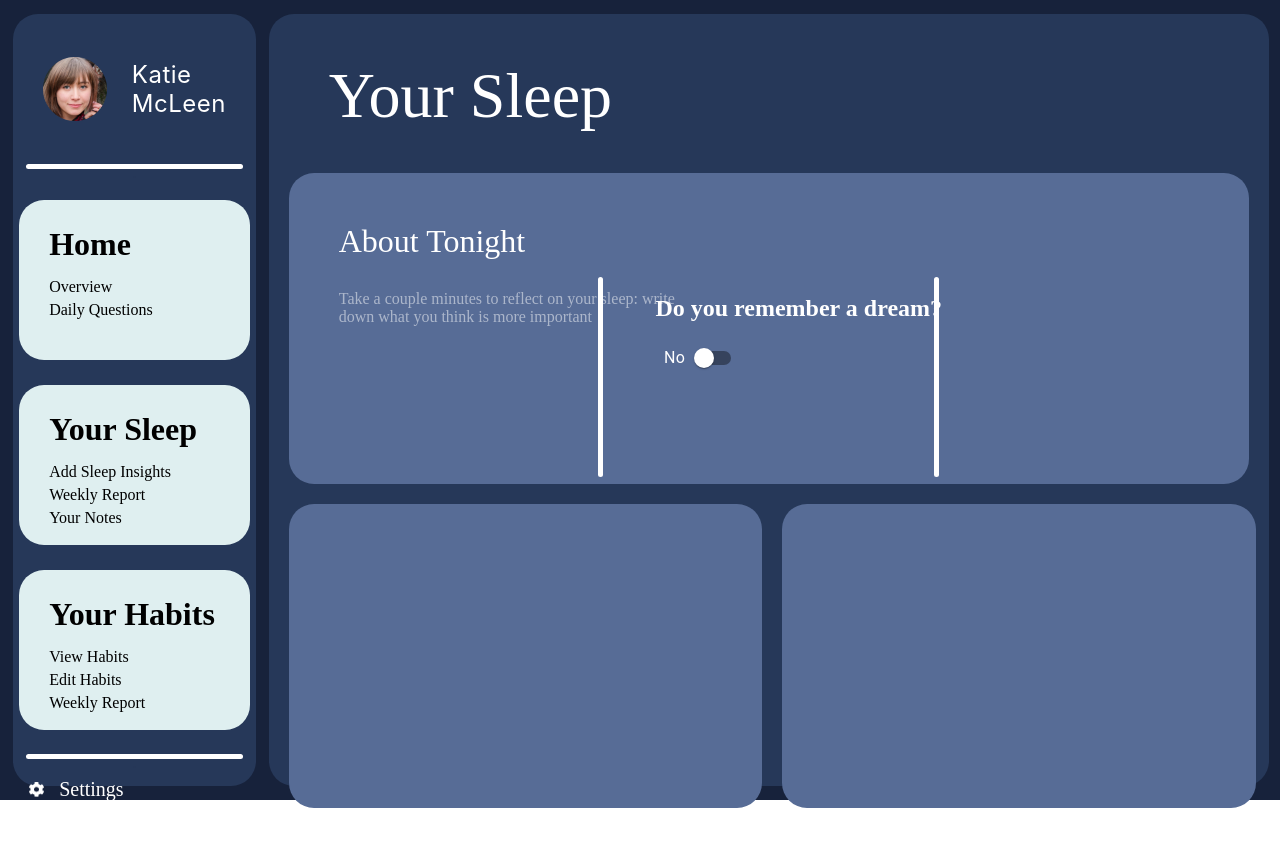
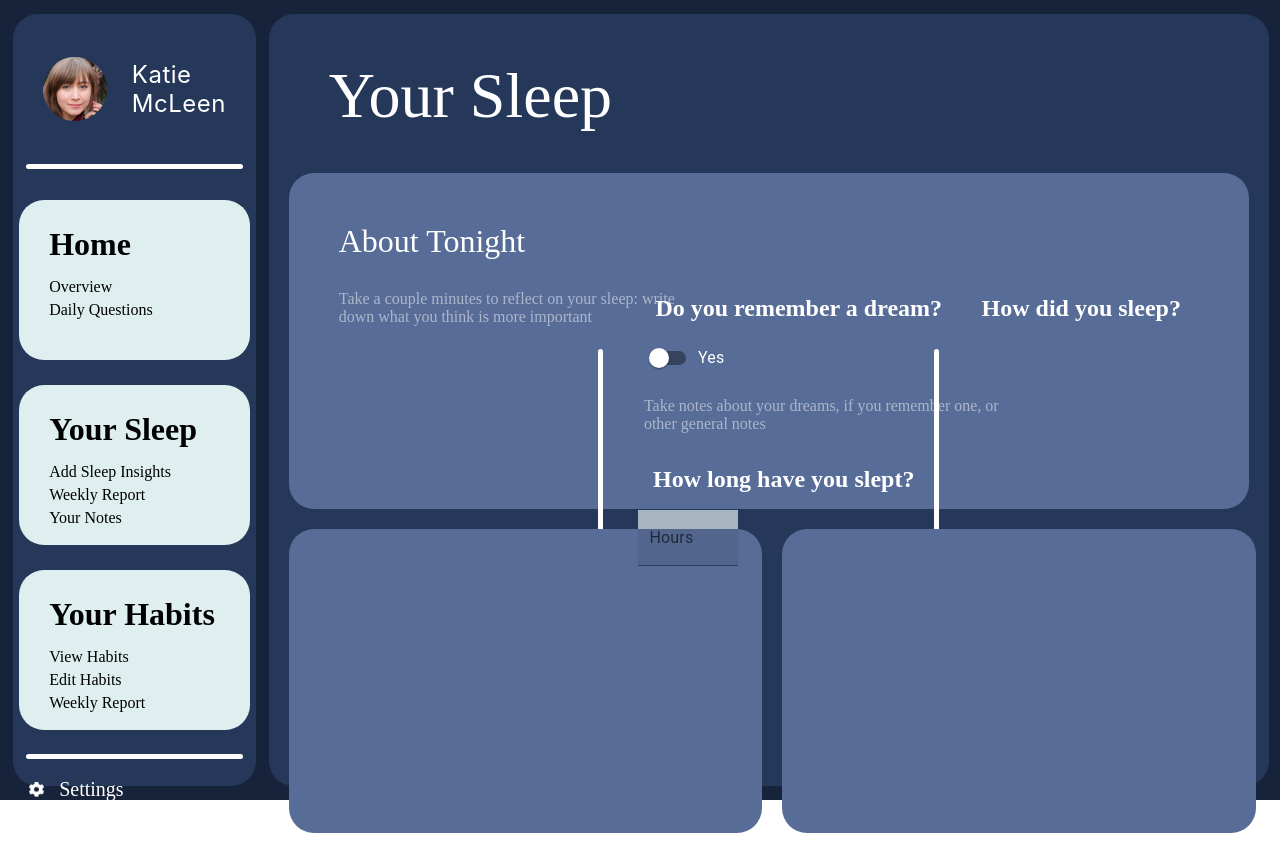
Before and after one commit to nite-app/nite, a React (Create React App) app: page /page2 in a window 1280 px wide. Built offline with nearby package versions, Linux system fonts and the light colour scheme.

Commit message:
Page2MainPanelLeft&Center

```diff
--- a/src/App.css
+++ b/src/App.css
@@ -340,9 +340,11 @@
 }
 
 .pg2maintop {
+
 }
 
 .pg2mainbottom {
+
 }
 
 .pg2mainheader {
@@ -388,8 +390,47 @@
   width: 100px;
   padding-left: 20px;
   border-radius: 15px;
-  margin-left: -1vw;
+  margin-left: 0.5vw;
   color: white;
+}
+
+.mainpanelcenter2text{
+  font-weight: 400;
+  size: 12px;
+  line-height: 18px;
+  color: white;
+  opacity: 0.5;
+  text-align: left;
+  width: 355px;
+  height: 36px;
+  margin-top: 20px;
+  margin-left: 1.5vw;
+}
+
+.pg2mainbottomheader{
+  font-weight: 600;
+  font-size: 24px;
+  line-height: 29px;
+  width: 318px;
+  height: 29px;
+  color: white;
+}
+
+.textfield{
+  width: 100px;
+  height:55px;
+  margin-left:1vw;
+  background-color: rgba(223, 239, 240, 0.75);
+}
+
+.mainpanaelrightheader{
+  color:white;
+  width:241px;
+  height:29px;
+  font-weight: 600;
+  font-size: 24px;
+  line-height: 29px;
+  margin-top:24px;
 }
 /* ####################### REGISTER AND LOGIN ########################## */
 
--- a/src/Screens/Page2.js
+++ b/src/Screens/Page2.js
@@ -9,6 +9,7 @@ import FormControlLabel from "@mui/material/FormControlLabel";
 import Switch from "@mui/material/Switch";
 import TextField from "@mui/material/TextField";
 import Box from "@mui/material/Box";
+
 
 export default class Page2 extends Component {
   render() {
@@ -76,17 +77,30 @@ export default class Page2 extends Component {
                     <div className="pg2maintopswitch">
                       <FormGroup>
                         <FormControlLabel
-                          control={<Switch />}
-                          label="No"
-                          labelPlacement="start"
+                          control={<Switch/>}
+                          label="Yes"
+                          labelPlacement="end"
                         />
                       </FormGroup>
                     </div>
+                    <p className="mainpanelcenter2text">
+                    Take notes about your dreams, if you remember one,
+                      or other general notes
+                    </p>
                   </div>
-                  <div className="pg2mainbottom"></div>
+                  <div className="pg2mainbottom">
+                  <h1 className="pg2mainbottomheader">How long have you slept?</h1>
+                    <div  className="textfield">
+                      <TextField id="filled-basic" label="Hours" variant="filled"/>
+                    </div>
+                  </div>
                 </div>
                 <hr className="mainpanelsep"></hr>
-                <div className="mainpanelright"></div>
+                <div className="mainpanelright">
+                  <div className="mainpanaelrightheader">
+                    How did you sleep?
+                  </div>
+                </div>
               </div>
             </div>
             <div className="mainpanelscont">
```
